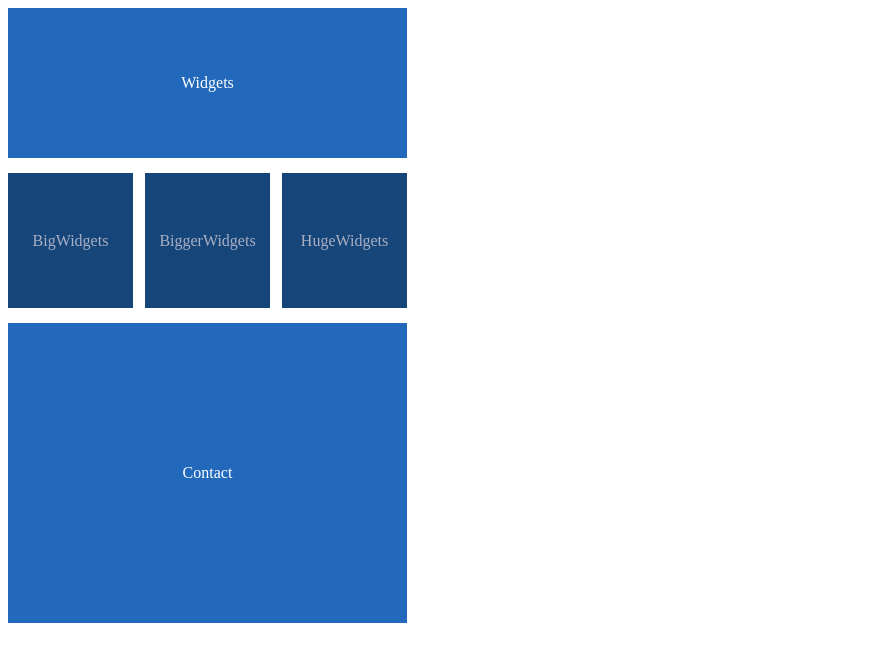
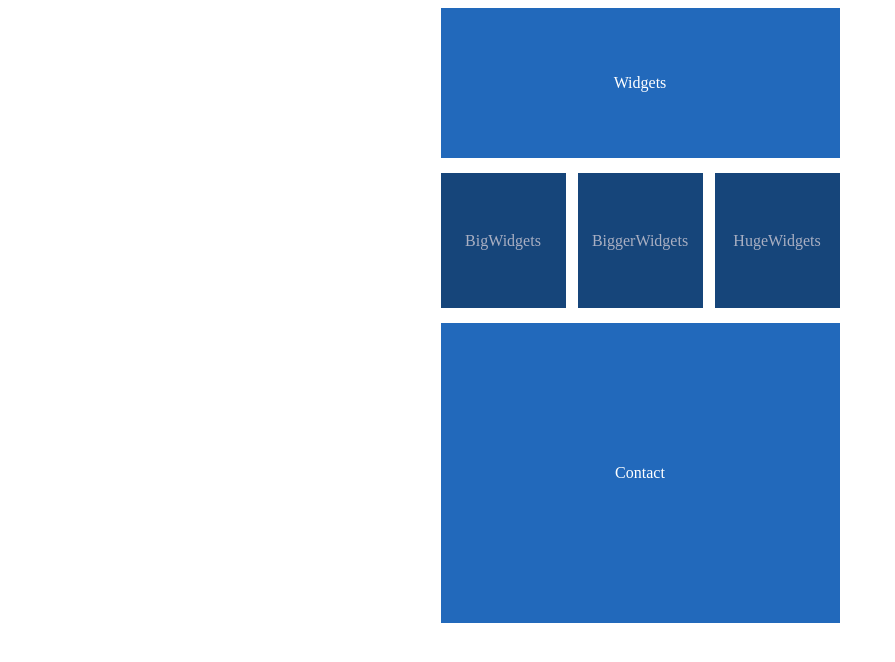
Before and after one commit to HalynaStruk/okten, a plain HTML site: page lesson3/homework 3.2.html in a window 1280 px wide. Shown: the whole page, without its empty margins (0-895 px from the left). Drawn offline with Linux system fonts and the light colour scheme.

Commit message:
homework 3.1

```diff
--- a/lesson3/homework 3.2.css
+++ b/lesson3/homework 3.2.css
@@ -1,3 +1,9 @@
+.pageW {
+    display: flex;
+    flex-direction: column;
+    justify-content: center;
+    align-items: center;
+}
 #Widgets {
     background: #2269bb;
     color: white;
--- a/lesson3/homework 3.2.html
+++ b/lesson3/homework 3.2.html
@@ -5,7 +5,7 @@
     <title>Document</title>
     <link rel="stylesheet" href="homework 3.2.css">
 </head>
-<body>
+<body class="pageW">
 <div id="Widgets">Widgets</div>
 <div id="variousWidgets">
     <div class="BigWidgets">BigWidgets</div>
```
Also changed, not shown: lesson3/homework 3.1.css (+6 -5 lines), lesson3/homework 3.1.html (+1 -1 lines).
